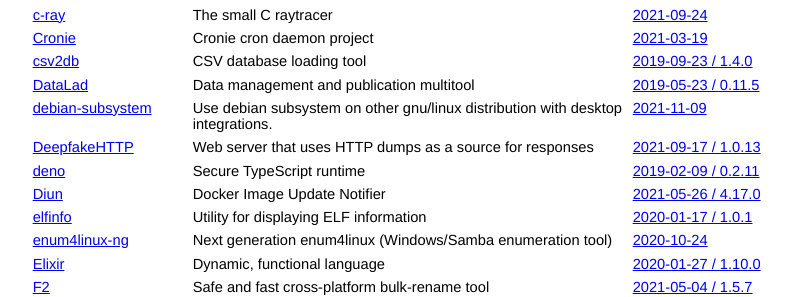
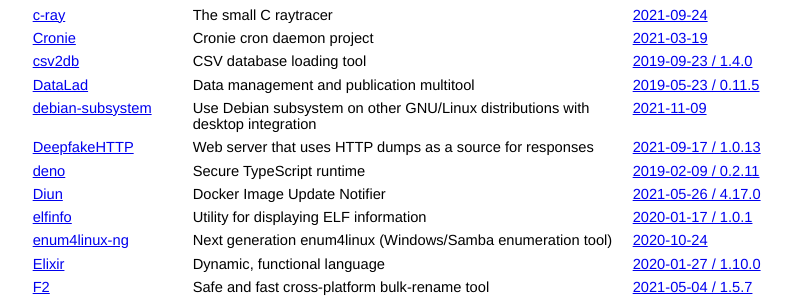
Before and after one commit to jcs/no_color, a Jekyll site: the page built from index.md, in a window 1280 px wide and 900 px high, scrolled down 1829 px. Shown: the part 160-457 px from the top of the window, without its empty margins (211-1009 px from the left). Built offline with Jekyll 4.4.1, drawn with Linux system fonts in a browser that asks for light colours; our own code applies the rules of GitHub Pages for plain Markdown files.

Commit message:
index: Grammar

```diff
--- a/index.md
+++ b/index.md
@@ -118,7 +118,7 @@ color via `NO_COLOR`.
 | [Cronie](https://github.com/cronie-crond/cronie) | Cronie cron daemon project | [2021-03-19](https://github.com/cronie-crond/cronie/commit/765a745c6497f8cde51c39db7b1bb88686b90a9c) |
 | [csv2db](https://csv2db.github.io/) | CSV database loading tool | [2019-09-23 / 1.4.0](https://github.com/csv2db/csv2db/releases/tag/v1.4.0) |
 | [DataLad](https://www.datalad.org/) | Data management and publication multitool | [2019-05-23 / 0.11.5](https://github.com/datalad/datalad/releases/tag/0.11.5) |
-| [debian-subsystem](https://gitlab.com/sulincix/debian-subsystem) | Use debian subsystem on other gnu/linux distribution with desktop integrations. | [2021-11-09](https://gitlab.com/sulincix/debian-subsystem/-/commit/813292e0498800e01bd4039678511c1097c2147f) |
+| [debian-subsystem](https://gitlab.com/sulincix/debian-subsystem) | Use Debian subsystem on other GNU/Linux distributions with desktop integration | [2021-11-09](https://gitlab.com/sulincix/debian-subsystem/-/commit/813292e0498800e01bd4039678511c1097c2147f) |
 | [DeepfakeHTTP](https://github.com/xnbox/DeepfakeHTTP) | Web server that uses HTTP dumps as a source for responses | [2021-09-17 / 1.0.13](https://github.com/xnbox/DeepfakeHTTP/releases/tag/v1.0.13) |
 | [deno](https://github.com/denoland/deno) | Secure TypeScript runtime | [2019-02-09 / 0.2.11](https://github.com/denoland/deno/releases/tag/v0.2.11) |
 | [Diun](https://github.com/crazy-max/diun) | Docker Image Update Notifier | [2021-05-26 / 4.17.0](https://github.com/crazy-max/diun/releases/tag/v4.17.0) |
```
